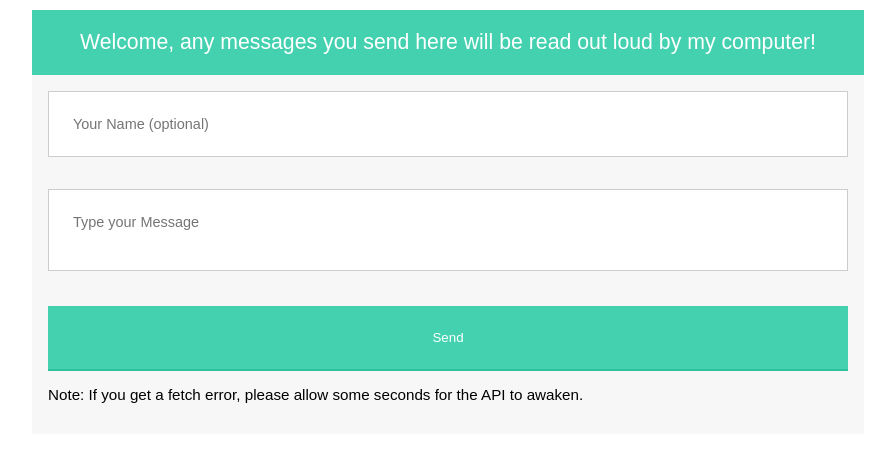
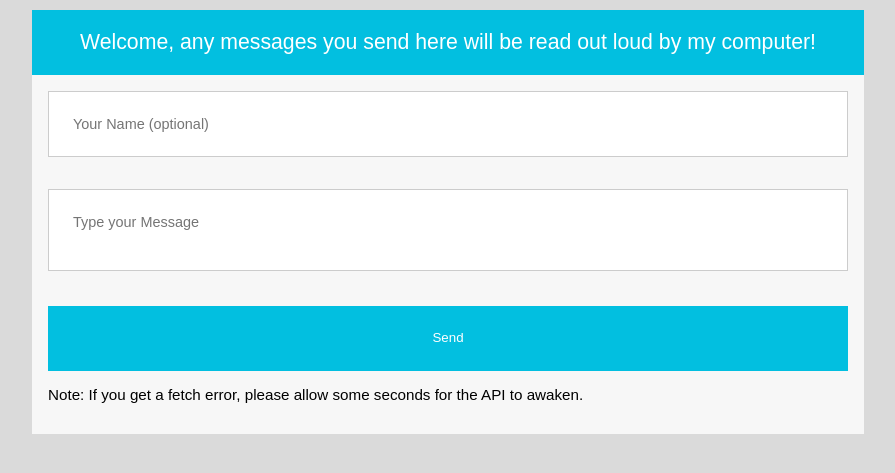
Before and after one commit to JoaoCardoso193/Angarus_frontend, a PHP site: page / in a window 1280 px wide. Shown: the top 473 px of the page, without its empty margins (192-1087 px from the left). Run offline with PHP 8.4, Linux system fonts and the light colour scheme.

Commit message:
changed colors

```diff
--- a/css/styles.css
+++ b/css/styles.css
@@ -1,3 +1,5 @@
+body {background-color:#dadada}
+
 .form-style-6{
 	font: 95% Arial, Helvetica, sans-serif;
 	max-width: 800px;
@@ -6,7 +8,7 @@
 	background: #F7F7F7;
 }
 .form-style-6 h1{
-	background: #43D1AF;
+	background: #02bfe0;
 	padding: 20px 0;
 	font-size: 140%;
 	font-weight: 300;
@@ -52,9 +54,9 @@
 .form-style-6 textarea:focus,
 .form-style-6 select:focus
 {
-	box-shadow: 0 0 5px #43D1AF;
+	box-shadow: 0 0 5px #02bfe0;
 	padding: 3%;
-	border: 1px solid #43D1AF;
+	border: 1px solid #02bfe0;
 }
 
 .form-style-6 input[type="submit"],
@@ -64,8 +66,8 @@
 	-moz-box-sizing: border-box;
 	width: 100%;
 	padding: 3%;
-	background: #43D1AF;
-	border-bottom: 2px solid #30C29E;
+	background: #02bfe0;
+	border-bottom: 2px solid #02bfe0;
 	border-top-style: none;
 	border-right-style: none;
 	border-left-style: none;
@@ -73,5 +75,5 @@
 }
 .form-style-6 input[type="submit"]:hover,
 .form-style-6 input[type="button"]:hover{
-	background: #2EBC99;
+	background: #03b4d3;
 }
```
